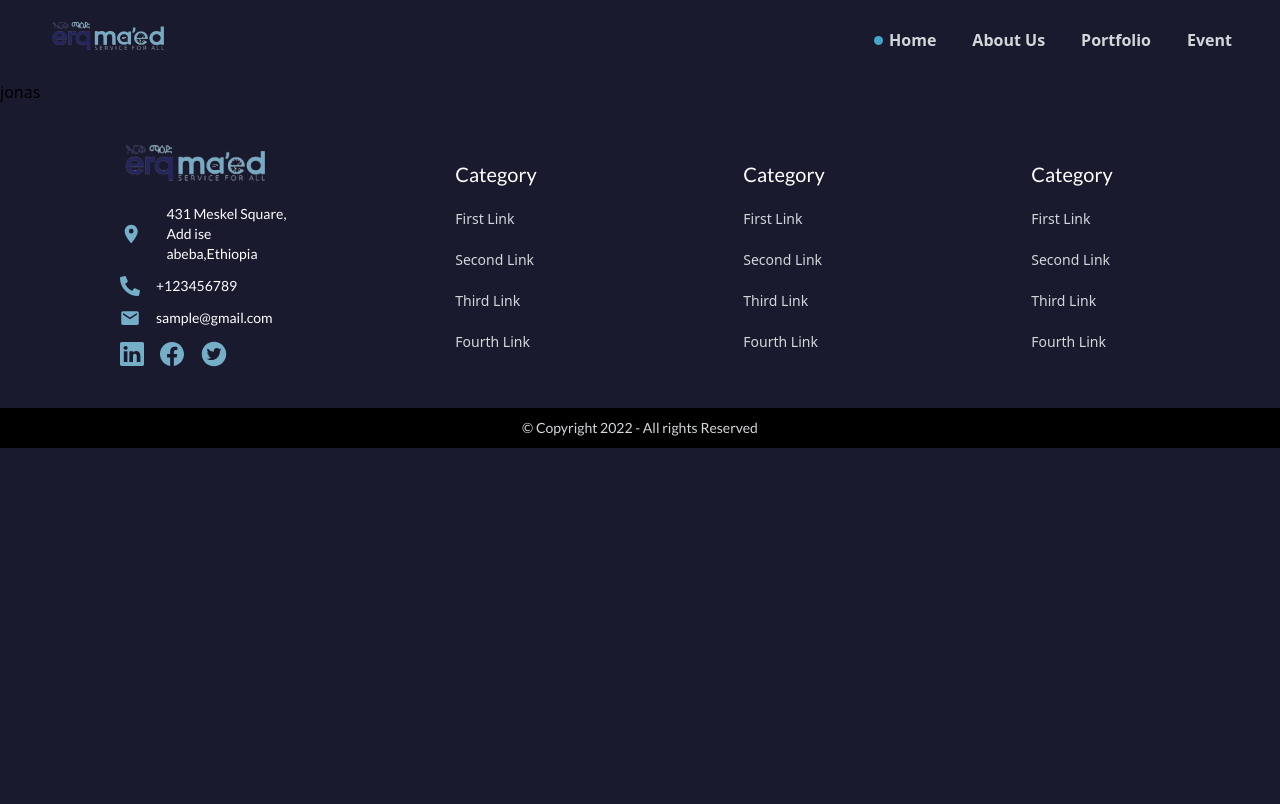
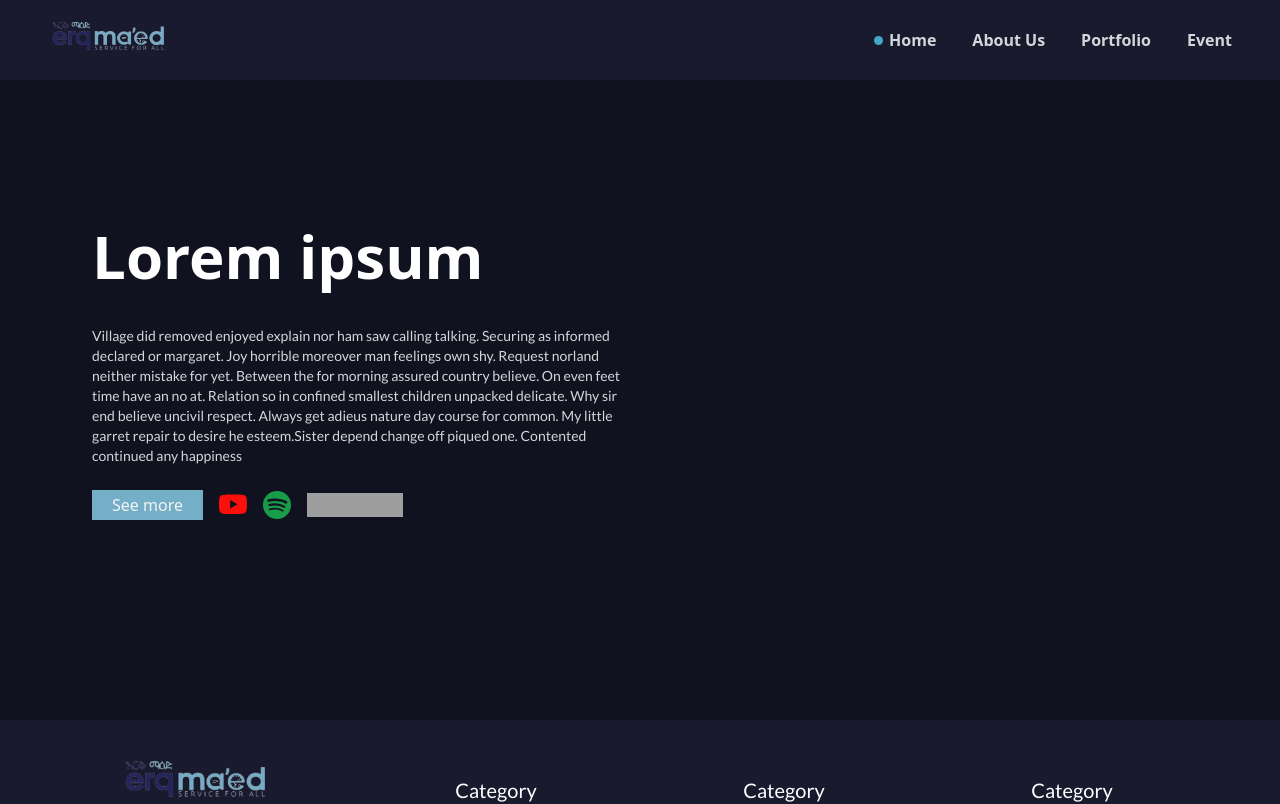
Before and after one commit to natnael-OQP/erq-maed, a Next.js app: page / in a window 1280 px wide. Shown: the top 804 px of the page. Built offline with nearby package versions, Linux system fonts and the light colour scheme; grey boxes are pictures that could not be loaded.

Commit message:
landing page

```diff
--- a/pages/index.js
+++ b/pages/index.js
@@ -1,17 +1,87 @@
-import Head from 'next/head'
-import Image from 'next/image';
+import Head from "next/head";
+import Image from "next/image";
+import { useState } from "react";
+import YouTube from "react-youtube";
+import { BsYoutube, BsSpotify } from "react-icons/bs";
+export default function Home() {
+	// const [player, setPlayer] = useState();
+	// const [id, setId] = useState("3AUY6xLFgkg");
+	// const opts = {
+	// 	height: '390',
+	// 	width: '100%',
+	// 	playerVars: {
+	// 		// autoplay: 1,
+	// 	},
+	// }
+	// const onReady = (event) => {
+	// 	setPlayer(event.target);
+	// };
 
-export default function Home() {
+	// const onPlayVideo = () => {
+	// 	setId("3AUY6xLFgkg");
+	// 	player.playVideo();
+	// };
+
+	// const onPauseVideo = () => {
+	// 	player.pauseVideo();
+	// };
+
+	// const onEndVideo = () => {
+	// 	setId(null);
+	// };
+
+
 	return (
-    <div>
+		<div className="text-color3">
 			<Head>
 				<title>erq maed</title>
 				<meta name="description" content="about erq maed" />
 				<link rel="icon" href="/favicon.ico" />
 			</Head>
 			<main>
-        <h1>jonas</h1>
+				<div className="px-3 md:px-10 lg:px-20   h-[80vh] bg-[#10121F]">
+					<div className="pt-20 md:pt-[20%] lg:pt-[13%] px-3">
+						<h1 className="text-4xl md:text-6xl text-white font-bold text-center md:text-left">
+							Lorem ipsum
+						</h1>
+						<p className="text-color3 font-lato text-sm pt-5 md:pt-10 md:w-[70%] lg:w-[50%]">
+							Village did removed enjoyed explain nor ham saw
+							calling talking. Securing as informed declared or
+							margaret. Joy horrible moreover man feelings own
+							shy. Request norland neither mistake for yet.
+							Between the for morning assured country believe. On
+							even feet time have an no at. Relation so in
+							confined smallest children unpacked delicate. Why
+							sir end believe uncivil respect. Always get adieus
+							nature day course for common. My little garret
+							repair to desire he esteem.Sister depend change off
+							piqued one. Contented continued any happiness
+						</p>
+						<div className="fx pt-4 md:pt-6 gap-x-2">
+							<button className="bg-color4 text-lato font-sm font-light px-5 py-[3px] text-gray-100">
+								See more
+							</button>
+							<BsYoutube className="w-7 h-7 text-[#FA0F0C]" />
+							<BsSpotify className="w-7 h-7 text-[#199C49]" />
+							<div className="relative w-24 h-6">
+								<Image
+									layout="fill"
+									objectFill="contain"
+									src="https://pluspng.com/img-png/deezer-png-deezer-360.png"
+									alt="deezer-logo"
+								/>
+							</div>
+						</div>
+					</div>
+				</div>
 			</main>
 		</div>
-  )
+	);
 }
+
+// <YouTube videoId={id} opts={opts} onReady={onReady} />
+// 				<div className="space-x-4">
+// 					<button onClick={onPlayVideo}>play</button>
+// 					<button onClick={onPauseVideo}>pause</button>
+// 					<button onClick={onEndVideo} >close</button>
+// 				</div>
```
Lines whose indentation alone changed are shown as unchanged.
